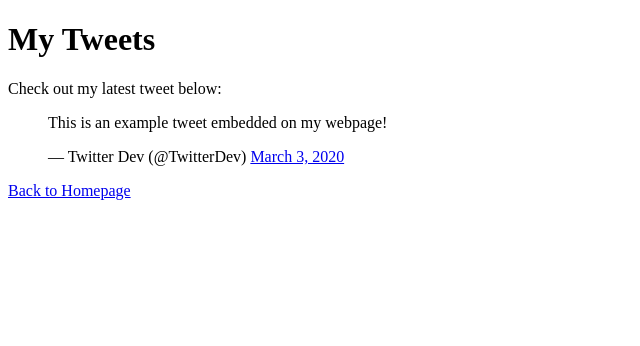
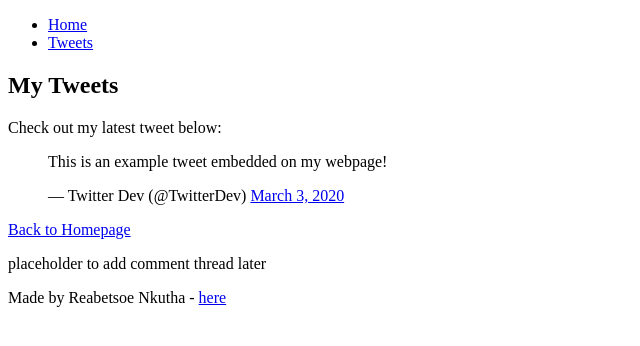
Before and after one commit to ReaNkutha/My_First_Portfolio, a plain HTML site: page html_basic/tweets.html in a window 1280 px wide. Shown: the whole page, without its empty margins (0-640 px from the left). Drawn offline with Linux system fonts and the light colour scheme.

Commit message:
Standardize HTML structure: header, main (article+aside), footer

```diff
--- a/html_basic/tweets.html
+++ b/html_basic/tweets.html
@@ -5,16 +5,31 @@
   <title>My Tweets</title>
 </head>
 <body>
+  <header>
+    <ul>
+      <li><a href="index.html">Home</a></li>
+      <li><a href="tweets.html">Tweets</a></li>
+    </ul>
+  </header>
+
+  <main>
+    <article>
       <h1>My Tweets</h1>
       <p>Check out my latest tweet below:</p>
-
-  <!-- Embedded Tweet -->
       <blockquote class="twitter-tweet">
         <p lang="en" dir="ltr">This is an example tweet embedded on my webpage!</p>&mdash; Twitter Dev (@TwitterDev)
         <a href="https://twitter.com/TwitterDev/status/1228393702244134912">March 3, 2020</a>
       </blockquote>
       <script async src="https://platform.twitter.com/widgets.js" charset="utf-8"></script>
+      <p><a href="index.html">Back to Homepage</a></p>
+    </article>
+    <aside>
+      <p>placeholder to add comment thread later</p>
+    </aside>
+  </main>
 
-  <p><a href="index.html">Back to Homepage</a></p>
+  <footer>
+    <p>Made by Reabetsoe Nkutha - <a href="https://www.linkedin.com/in/reabetsoe-nkutha" target="_blank">here</a></p>
+  </footer>
 </body>
 </html>
```
Lines whose indentation alone changed are shown as unchanged.
